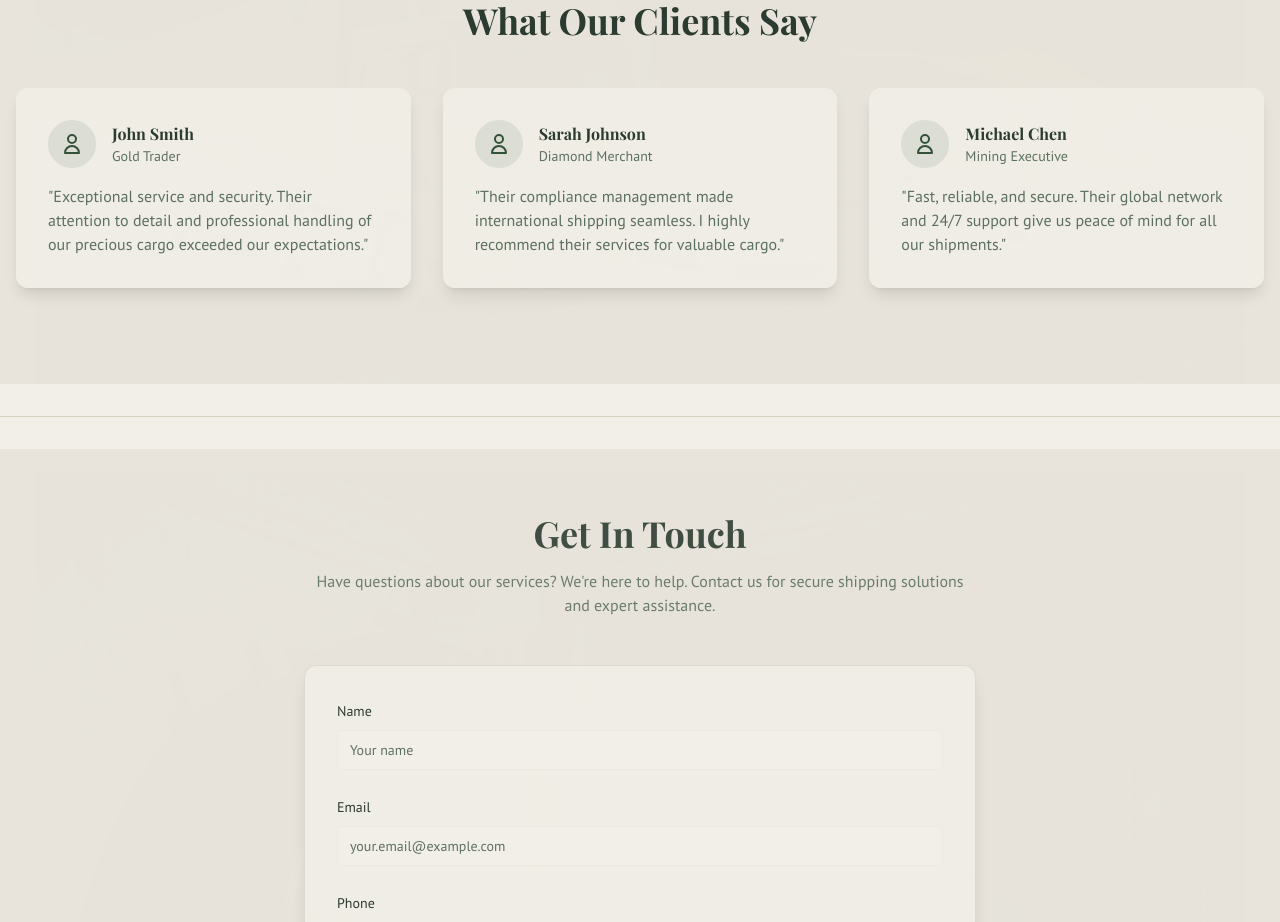
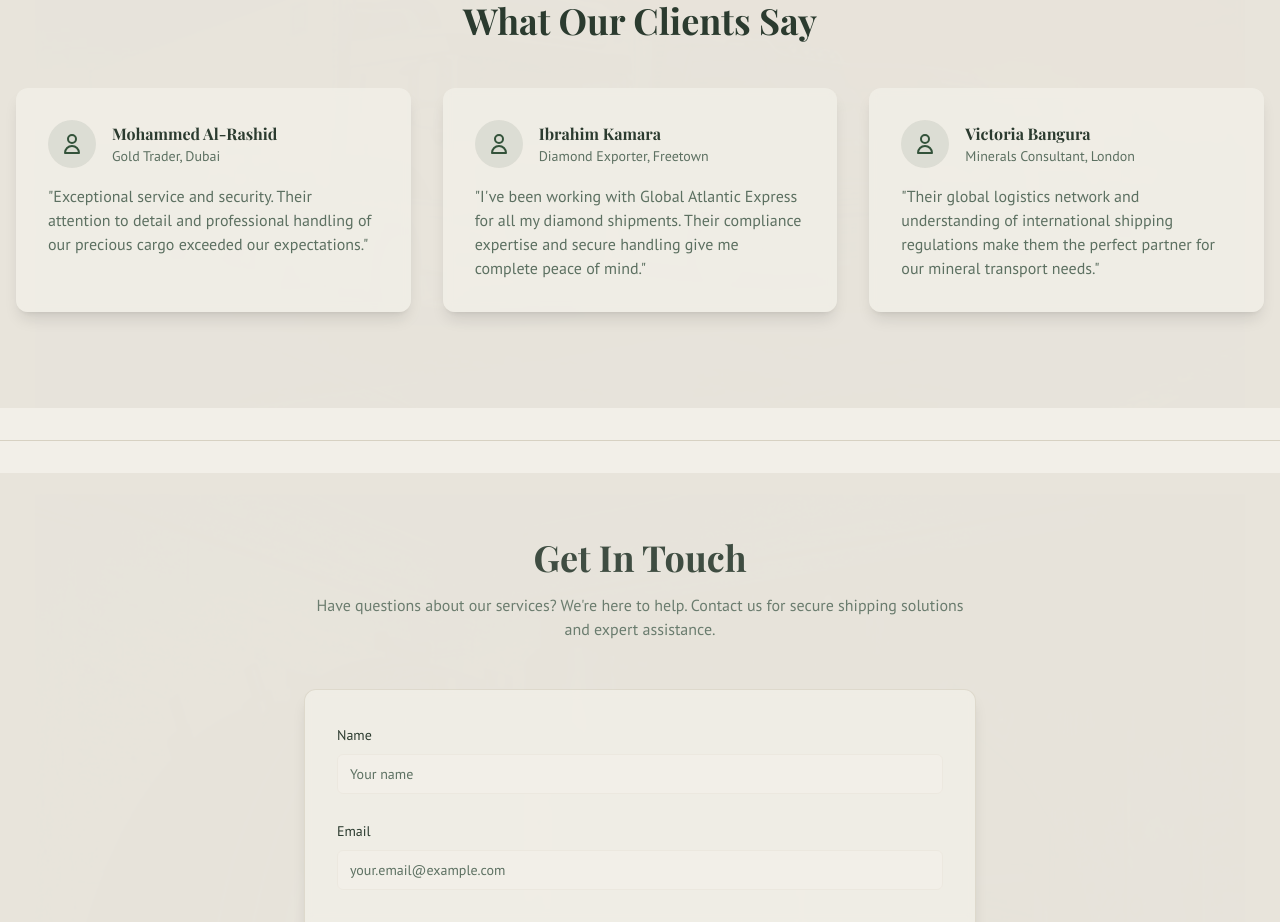
Before and after one commit to moBarrie/mg-secureship-app, a Next.js app: page / in a window 1280 px wide. Shown: the part 3260-4182 px from the top of the page. Built offline with nearby package versions, Linux system fonts and the light colour scheme.

Commit message:
feat: update testimonials with diverse client base

```diff
--- a/src/app/page.tsx
+++ b/src/app/page.tsx
@@ -468,8 +468,8 @@ export default function Home() {
                     </svg>
                   </div>
                   <div className="ml-4">
-                    <h4 className="font-semibold">John Smith</h4>
-                    <p className="text-sm text-muted-foreground">Gold Trader</p>
+                    <h4 className="font-semibold">Mohammed Al-Rashid</h4>
+                    <p className="text-sm text-muted-foreground">Gold Trader, Dubai</p>
                   </div>
                 </div>
                 <p className="text-muted-foreground">
@@ -497,16 +497,14 @@ export default function Home() {
                     </svg>
                   </div>
                   <div className="ml-4">
-                    <h4 className="font-semibold">Sarah Johnson</h4>
-                    <p className="text-sm text-muted-foreground">
-                      Diamond Merchant
-                    </p>
+                    <h4 className="font-semibold">Ibrahim Kamara</h4>
+                    <p className="text-sm text-muted-foreground">Diamond Exporter, Freetown</p>
                   </div>
                 </div>
                 <p className="text-muted-foreground">
-                  "Their compliance management made international shipping
-                  seamless. I highly recommend their services for valuable
-                  cargo."
+                  "I've been working with Global Atlantic Express for all my diamond
+                  shipments. Their compliance expertise and secure handling give me
+                  complete peace of mind."
                 </p>
               </div>
               <div className="bg-background/80 backdrop-blur-sm p-8 rounded-xl shadow-lg">
@@ -528,15 +526,14 @@ export default function Home() {
                     </svg>
                   </div>
                   <div className="ml-4">
-                    <h4 className="font-semibold">Michael Chen</h4>
-                    <p className="text-sm text-muted-foreground">
-                      Mining Executive
-                    </p>
+                    <h4 className="font-semibold">Victoria Bangura</h4>
+                    <p className="text-sm text-muted-foreground">Minerals Consultant, London</p>
                   </div>
                 </div>
                 <p className="text-muted-foreground">
-                  "Fast, reliable, and secure. Their global network and 24/7
-                  support give us peace of mind for all our shipments."
+                  "Their global logistics network and understanding of international
+                  shipping regulations make them the perfect partner for our
+                  mineral transport needs."
                 </p>
               </div>
             </div>
```
